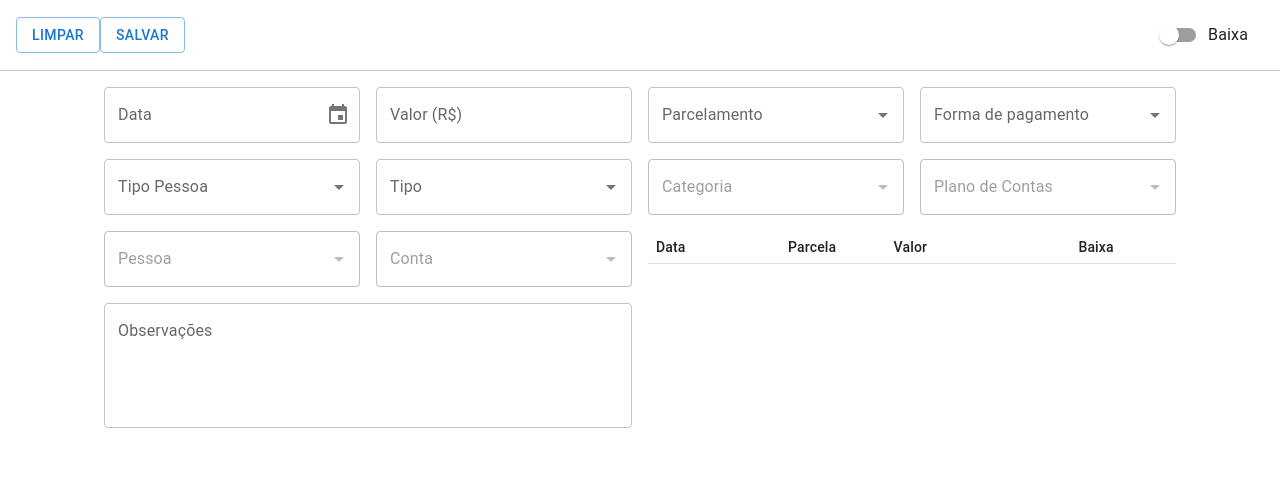
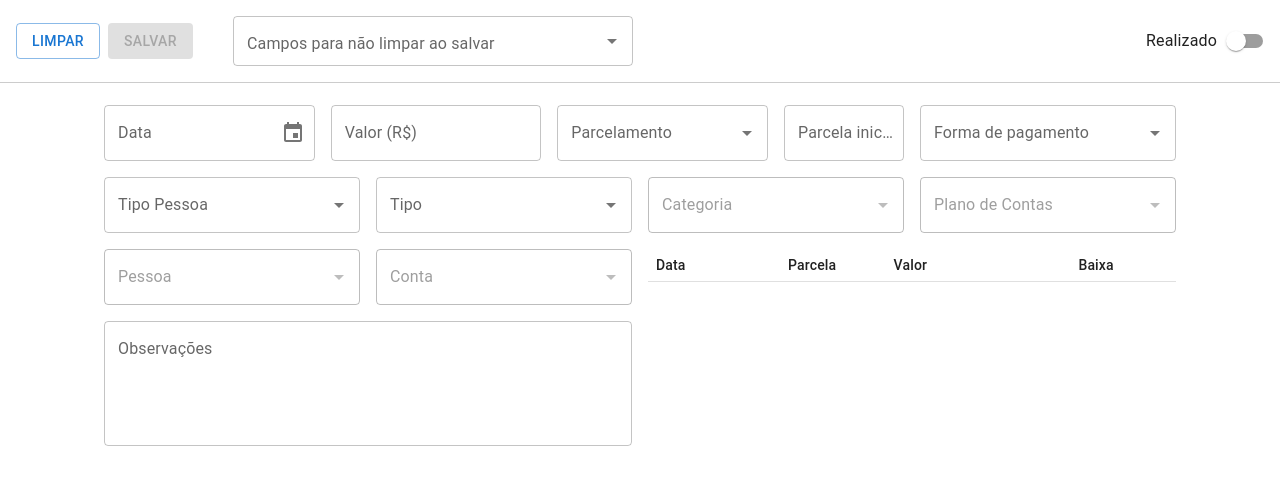
Before and after one commit to ramosplanilhas-ops/react-apps-script-modal, a React (Create React App) app in the folder frontend/: page / in a window 1280 px wide. Shown: the top 484 px of the page. Built offline with nearby package versions, Linux system fonts and the light colour scheme.

Commit message:
Primeria entrega de formulário

```diff
--- a/frontend/src/App.js
+++ b/frontend/src/App.js
@@ -1,17 +1,157 @@
-import React, { useState } from 'react';
+/* global google */
+import React, { useState, useEffect } from 'react';
 import './App.css';
 import Form from './components/Form';
 import Header from './components/Header';
 import { LocalizationProvider } from '@mui/x-date-pickers';
 import { AdapterDayjs } from '@mui/x-date-pickers/AdapterDayjs';
-import { Box, Typography, Container, CssBaseline, Button } from '@mui/material';
+import { Box, Typography, Container, CssBaseline, Button, Autocomplete, TextField } from '@mui/material';
+import dayjs from 'dayjs';
 
 function App() {
   const [baixa, setBaixa] = useState(false);
   const [isTableActive, setIsTableActive] = useState(false);
+  const [isFormValid, setIsFormValid] = useState(false);
+
+  // Estados do formulário movidos para App.js
+  const [dataLancamento, setDataLancamento] = useState(null);
+  const [tipoPessoa, setTipoPessoa] = useState(null);
+  const [tipoLancamento, setTipoLancamento] = useState(null);
+  const [categoria, setCategoria] = useState(null);
+  const [planoDeContas, setPlanoDeContas] = useState(null);
+  const [valor, setValor] = useState('');
+  const [formaPagamento, setFormaPagamento] = useState(null);
+  const [pessoa, setPessoa] = useState(null);
+  const [conta, setConta] = useState(null);
+  const [parcelamento, setParcelamento] = useState(null);
+  const [parcelaInicial, setParcelaInicial] = useState('');
+  const [observacoes, setObservacoes] = useState('');
+  const [parcelas, setParcelas] = useState([]);
+
+  // Novo estado para os campos que não serão limpos após o salvamento
+  const [camposFixos, setCamposFixos] = useState([]);
+
+  // Lista de campos para o Autocomplete, excluindo a tabela de parcelas
+  const camposFormulario = [
+    { label: 'Data', value: 'dataLancamento' },
+    { label: 'Valor', value: 'valor' },
+    { label: 'Parcelamento', value: 'parcelamento' },
+    { label: 'Parcela incial', value: 'pacelaInicial' },
+    { label: 'Forma de pagamento', value: 'formaPagamento' },
+    { label: 'Tipo Pessoa', value: 'tipoPessoa' },
+    { label: 'Tipo', value: 'tipoLancamento' },
+    { label: 'Categoria', value: 'categoria' },
+    { label: 'Plano de Contas', value: 'planoDeContas' },
+    { label: 'Pessoa', value: 'pessoa' },
+    { label: 'Conta', value: 'conta' },
+    { label: 'Observações', value: 'observacoes' },
+    { label: 'Baixa', value: 'baixa' },
+  ];
+
+  // Mapeamento dos campos para as funções de limpeza
+  const resetters = {
+    dataLancamento: () => setDataLancamento(null),
+    valor: () => setValor(''),
+    parcelamento: () => setParcelamento(null),
+    parcelaInicial: () => setParcelaInicial(''),
+    formaPagamento: () => setFormaPagamento(null),
+    tipoPessoa: () => setTipoPessoa(null),
+    tipoLancamento: () => setTipoLancamento(null),
+    categoria: () => setCategoria(null),
+    planoDeContas: () => setPlanoDeContas(null),
+    pessoa: () => setPessoa(null),
+    conta: () => setConta(null),
+    observacoes: () => setObservacoes(''),
+    baixa: () => setBaixa(false)
+  };
+
+  // useEffect para validar o formulário
+  useEffect(() => {
+    const validateForm = () => {
+      // ✅ PONTO 1: Adicionando pessoa e conta na validação
+      const requiredFieldsFilled =
+        dataLancamento &&
+        valor &&
+        parcelamento &&
+        formaPagamento &&
+        tipoPessoa &&
+        tipoLancamento &&
+        categoria &&
+        planoDeContas &&
+        pessoa &&
+        conta;
+
+      if (!requiredFieldsFilled) {
+        setIsFormValid(false);
+        return;
+      }
+
+      if (parcelamento && parcelamento.value > 1) {
+        const allParcelasValid = parcelas.every(parcela => parcela.data && parcela.valor);
+        if (!allParcelasValid) {
+          setIsFormValid(false);
+          return;
+        }
+      }
+
+      setIsFormValid(true);
+    };
+
+    validateForm();
+  }, [dataLancamento, valor, parcelamento, formaPagamento, tipoPessoa, tipoLancamento, categoria, planoDeContas, pessoa, conta, parcelas]);
+
+  const handleClear = () => {
+    Object.values(resetters).forEach(reset => reset());
+    setParcelas([]);
+  };
+
+  const handleSubmit = (event) => {
+    event.preventDefault();
+    const objFormData = {
+      dataLancamento: dataLancamento ? dataLancamento.format('DD/MM/YYYY') : '',
+      valor: valor,
+      parcelamento: parcelamento,
+      parcelaInicial: parcelaInicial,
+      formaPagamento: formaPagamento,
+      tipoPessoa: tipoPessoa,
+      tipoLancamento: tipoLancamento,
+      categoria: categoria,
+      planoDeContas: planoDeContas,
+      pessoa: pessoa,
+      conta: conta,
+      observacoes: observacoes,
+      baixa: baixa,
+      parcelas: parcelas.map(p => ({
+        ...p,
+        data: p.data ? p.data.format('DD/MM/YYYY') : ''
+      })),
+    }
+
+    google.script.run
+        .withSuccessHandler(response => {
+          if (response.status === 'success') {
+            console.log('Lançamento cadastrado com sucesso');
+          } else {
+            console.error('Erro ao cadastrar o lançamento:', response.message);
+          }
+        })
+        .withFailureHandler(error => {
+          console.error('Falha na comunicação com o Apps Script:', error);
+        })
+        .submitForm(objFormData);
+
+    // Limpeza seletiva após o salvamento
+    const camposParaLimpar = camposFormulario.map(c => c.value).filter(c => !camposFixos.includes(c));
+    camposParaLimpar.forEach(campo => {
+      if (resetters[campo]) {
+        resetters[campo]();
+      }
+    });
+    setParcelas([]);
+  };
 
   return (
-    <form>
+    <form onSubmit={handleSubmit}>
       <Box sx={{ display: 'flex', flexDirection: 'column', height: '100vh' }}>
         <CssBaseline />
 
@@ -25,15 +165,57 @@ function App() {
             zIndex: 1100,
             p: 2,
             display: 'flex',
-            justifyContent: 'center',
+            justifyContent: 'space-between',
             alignItems: 'center',
             flexShrink: 0
           }}
         >
-          <Button variant="outlined">Limpar</Button>
-          <Button type='submit' variant="outlined">Salvar</Button>
-          <Typography variant="h4" component="h1" sx={{ flexGrow: 1, textAlign: 'center' }}>
-          </Typography>
+          <Box sx={{ display: 'flex', alignItems: 'center' }}>
+            <Button variant="outlined" sx={{ mr: 1 }} onClick={handleClear}>Limpar</Button>
+            <Button type='submit' variant="contained" disabled={!isFormValid}>Salvar</Button>
+            {/* ✅ PONTO 2: Estilizando o Autocomplete e ✅ PONTO 3: Filtrando as opções */}
+            <Autocomplete
+              multiple
+              id="campos-fixos-autocomplete"
+              options={camposFormulario.filter(campo => !camposFixos.includes(campo.value))}
+              getOptionLabel={(option) => option.label || ""}
+              value={camposFormulario.filter(campo => camposFixos.includes(campo.value))}
+              onChange={(event, newValue) => {
+                const newValues = newValue.map(option => option.value);
+                setCamposFixos(newValues);
+              }}
+              sx={{
+                minWidth: 400,
+                maxWidth: 'auto',
+                ml: 5,
+                mr: 5
+              }}
+              renderInput={(params) => (
+                <TextField
+                  {...params}
+                  label="Campos para não limpar ao salvar"
+                  multiline
+                  minRows={1}
+                  maxRows={2}
+                  sx={{
+                    '.MuiInputBase-root': {
+                      fontSize: '1rem', // Fonte menor
+                      lineHeight: '1', // Espaçamento menor
+                      //paddingTop: '0.5rem !important',
+                      //paddingBottom: '0.2rem !important',
+                    },
+                    '.MuiChip-root': {
+                      height: '1.2rem', // Altura do chip
+                      fontSize: '0.7rem',
+                    },
+                    '.MuiAutocomplete-inputRoot': {
+                      minHeight: 'auto',
+                    },
+                  }}
+                />
+              )}
+            />
+          </Box>
           <Box sx={{ flexShrink: 0, marginLeft: 'auto' }}>
             {!isTableActive && (
               <Header
@@ -47,6 +229,34 @@ function App() {
         <Container component="main" sx={{ flexGrow: 1, overflowY: 'auto', mt: 2, mb: 4 }}>
           <LocalizationProvider dateAdapter={AdapterDayjs}>
             <Form
+              // Passando os estados e setters como props
+              dataLancamento={dataLancamento}
+              setDataLancamento={setDataLancamento}
+              tipoPessoa={tipoPessoa}
+              setTipoPessoa={setTipoPessoa}
+              tipoLancamento={tipoLancamento}
+              setTipoLancamento={setTipoLancamento}
+              categoria={categoria}
+              setCategoria={setCategoria}
+              planoDeContas={planoDeContas}
+              setPlanoDeContas={setPlanoDeContas}
+              valor={valor}
+              setValor={setValor}
+              formaPagamento={formaPagamento}
+              setFormaPagamento={setFormaPagamento}
+              pessoa={pessoa}
+              setPessoa={setPessoa}
+              conta={conta}
+              setConta={setConta}
+              parcelamento={parcelamento}
+              setParcelamento={setParcelamento}
+              parcelaInicial={parcelaInicial}
+              setParcelaInicial={setParcelaInicial}
+              observacoes={observacoes}
+              setObservacoes={setObservacoes}
+              parcelas={parcelas}
+              setParcelas={setParcelas}
+              // Demais props
               baixa={baixa}
               onBaixaChange={setBaixa}
               onTableActiveChange={setIsTableActive}
@@ -55,7 +265,6 @@ function App() {
         </Container>
       </Box>
     </form>
-
   );
 }
 
--- a/frontend/src/components/Form.js
+++ b/frontend/src/components/Form.js
@@ -2,33 +2,40 @@
 import React, { useState, useEffect } from 'react';
 import { DatePicker } from '@mui/x-date-pickers/DatePicker';
 import {Grid, Table, TableBody, TableCell, TableContainer, TableHead, TableRow,
-  Autocomplete, TextField, Switch, FormControlLabel} from '@mui/material';
+  Autocomplete, TextField, Switch, FormControlLabel,
+  responsiveFontSizes} from '@mui/material';
 import { DateField } from '@mui/x-date-pickers/DateField';
 import dayjs from 'dayjs';
 import 'dayjs/locale/pt-br';
 
 dayjs.locale('pt-br');
 
-function Form({ baixa, onBaixaChange, onTableActiveChange }) {
-  const [dataLancamento, setDataLancamento] = useState(null);
-  const [tipoPessoa, setTipoPessoa] = useState(null);
-  const [tipoLancamento, setTipoLancamento] = useState(null);
-  const [categoria, setCategoria] = useState(null);
-  const [planoDeContas, setPlanoDeContas] = useState(null);
-  const [valor, setValor] = useState('');
-  const [formaPagamento, setFormaPagamento] = useState(null);
-  const [pessoa, setPessoa] = useState(null);
-  const [conta, setConta] = useState(null);
-  const [parcelamento, setParcelamento] = useState(null);
-  const [observacoes, setObservacoes] = useState('');
+function Form({
+  baixa, onBaixaChange, onTableActiveChange,
+  dataLancamento, setDataLancamento,
+  tipoPessoa, setTipoPessoa,
+  tipoLancamento, setTipoLancamento,
+  categoria, setCategoria,
+  planoDeContas, setPlanoDeContas,
+  valor, setValor,
+  formaPagamento, setFormaPagamento,
+  pessoa, setPessoa,
+  conta, setConta,
+  parcelamento, setParcelamento,
+  parcelaInicial, setParcelaInicial,
+  observacoes, setObservacoes,
+  parcelas, setParcelas
+}) {
+
+  // Estados locais para as opções de Autocomplete, que são carregadas do Apps Script
   const [tiposParcelamento, setTiposParcelamento] = useState([]);
   const [formasPagamento, setFormasPagamento] = useState([]);
   const [categorias, setCategorias] = useState([]);
   const [planosDeContas, setPlanosDeContas] = useState([]);
   const [pessoas, setPessoas] = useState([]);
   const [contas, setContas] = useState([]);
-  const [parcelas, setParcelas] = useState([]);
 
+  // Estados para desabilitar campos
   const [isCategoriaDisabled, setIsCategoriaDisabled] = useState(true);
   const [isPlanoDeContasDisabled, setIsPlanoDeContasDisabled] = useState(true);
   const [isPessoaDisabled, setIsPessoaDisabled] = useState(true);
@@ -84,7 +91,7 @@ function Form({ baixa, onBaixaChange, onTableActiveChange }) {
       setCategoria(null);
       setIsCategoriaDisabled(true);
     }
-  }, [tipoPessoa, tipoLancamento]);
+  }, [tipoPessoa, tipoLancamento, setCategoria]);
 
   useEffect(() => {
     if (tipoPessoa && tipoLancamento && categoria) {
@@ -106,7 +113,7 @@ function Form({ baixa, onBaixaChange, onTableActiveChange }) {
       setPlanoDeContas(null);
       setIsPlanoDeContasDisabled(true);
     }
-  }, [tipoPessoa, tipoLancamento, categoria]);
+  }, [tipoPessoa, tipoLancamento, categoria, setPlanoDeContas]);
 
   useEffect(() => {
     if (tipoPessoa) {
@@ -128,7 +135,7 @@ function Form({ baixa, onBaixaChange, onTableActiveChange }) {
       setPessoa(null);
       setIsPessoaDisabled(true);
     }
-  }, [tipoPessoa]);
+  }, [tipoPessoa, setPessoa]);
 
   useEffect(() => {
     if (tipoPessoa && pessoa) {
@@ -150,20 +157,22 @@ function Form({ baixa, onBaixaChange, onTableActiveChange }) {
       setConta(null);
       setIsContaDisabled(true);
     }
-  }, [tipoPessoa, pessoa]);
+  }, [tipoPessoa, pessoa, setConta]);
 
   useEffect(() => {
     if (dataLancamento && valor && parcelamento && parcelamento.value > 1) {
+      const vlInicial = parcelaInicial ? parcelaInicial : 1;
+      const inicio = parseInt(vlInicial);
       const parsedValor = parseFloat(valor.replace(',', '.')) || 0;
       const numParcelas = parcelamento.value;
 
-      const novasParcelas = Array.from({ length: numParcelas }, (_, i) => {
+      const novasParcelas = Array.from({ length: numParcelas  - inicio + 1}, (_, i) => {
         const dataParcela = dayjs(dataLancamento).add(i, 'month');
         const valorParcela = (parsedValor / numParcelas).toLocaleString('pt-BR', { minimumFractionDigits: 2, maximumFractionDigits: 2 });
         return {
           id: i,
           data: dataParcela,
-          parcelaTexto: `${i + 1} de ${numParcelas}`,
+          parcelaTexto: `${i + inicio} de ${numParcelas}`,
           valor: valorParcela,
           baixa: baixa,
         };
@@ -174,7 +183,21 @@ function Form({ baixa, onBaixaChange, onTableActiveChange }) {
       setParcelas([]);
       onTableActiveChange(false);
     }
-  }, [dataLancamento, valor, parcelamento, baixa]);
+  }, [dataLancamento, valor, parcelamento, baixa, setParcelas, onTableActiveChange, parcelaInicial]);
+
+  //TESTE DE PARCELAMENTOS
+  /*const tiposParcelamento = [
+    { label: '1 parcela', value: 1 },
+    { label: '2 parcelas', value: 2 },
+    { label: '3 parcelas', value: 3 },
+    { label: '4 parcelas', value: 4 },
+    { label: '5 parcelas', value: 5 },
+    { label: '6 parcelas', value: 6 },
+    { label: '7 parcelas', value: 7 },
+    { label: '8 parcelas', value: 8 },
+    { label: '9 parcelas', value: 9 },
+    { label: '10 parcelas', value: 10 },
+  ];*/
 
   const tiposPessoa = [
     { label: 'Pessoa física', value: 'fisica' },
@@ -191,6 +214,13 @@ function Form({ baixa, onBaixaChange, onTableActiveChange }) {
     const regex = /^\d*[,]?\d{0,2}$/;
     if (regex.test(inputValue) || inputValue === '') {
       setValor(inputValue);
+    }
+  };
+
+  const handleParcelaInicialChange = (event) => {
+    const inputValue = event.target.value;
+    if (!isNaN(inputValue)) {
+      setParcelaInicial(inputValue);
     }
   };
 
@@ -226,8 +256,8 @@ function Form({ baixa, onBaixaChange, onTableActiveChange }) {
   };
 
   return (
-    <Grid container spacing={2} marginLeft={5} marginRight={5}>
-      <Grid item size={{ xs:12, md:3}}>
+    <Grid container spacing={2} marginLeft={5} marginRight={5} marginTop={0.7}>
+      <Grid item size={{ xs:12, md:2.5}}>
         <DatePicker
           label="Data"
           value={dataLancamento}
@@ -236,8 +266,8 @@ function Form({ baixa, onBaixaChange, onTableActiveChange }) {
           renderInput={(params) => <TextField {...params} fullWidth/>}
         />
       </Grid>
-      <Grid item size={{ xs:12, md:3}}>
-        <TextField
+      <Grid item size={{ xs:12, md:2.5}}>
+        <TextField /*sx={{direction: 'rtl'}}*/
           fullWidth
           label="Valor (R$)"
           name="valor"
@@ -245,16 +275,26 @@ function Form({ baixa, onBaixaChange, onTableActiveChange }) {
           onChange={handleValorChange}
         />
       </Grid>
-      <Grid item size={{ xs:12, md:3}}>
+      <Grid item size={{ xs:12, md:2.5}}>
         <Autocomplete
           disablePortal
           id="parcelamento-autocomplete"
           options={tiposParcelamento}
           getOptionLabel={(option) => option.label || ""}
+          value={parcelamento}
           onChange={(event, newValue) => {
             setParcelamento(newValue);
           }}
           renderInput={(params) => <TextField {...params} label="Parcelamento" fullWidth />}
+        />
+      </Grid>
+      <Grid item size={{ xs:12, md:1.5}}>
+        <TextField
+          fullWidth
+          label="Parcela inicial"
+          name="parcelaInicial"
+          value={parcelaInicial}
+          onChange={handleParcelaInicialChange}
         />
       </Grid>
       <Grid item size={{ xs:12, md:3}}>
@@ -263,6 +303,7 @@ function Form({ baixa, onBaixaChange, onTableActiveChange }) {
           id="forma-pagamento-autocomplete"
           options={formasPagamento}
           getOptionLabel={(option) => option.label || ""}
+          value={formaPagamento}
           onChange={(event, newValue) => {
             setFormaPagamento(newValue);
           }}
@@ -275,6 +316,7 @@ function Form({ baixa, onBaixaChange, onTableActiveChange }) {
           disablePortal
           id="tipo-pessoa-autocomplete"
           options={tiposPessoa}
+          value={tipoPessoa}
           onChange={(event, newValue) => {
             setTipoPessoa(newValue);
           }}
@@ -286,6 +328,7 @@ function Form({ baixa, onBaixaChange, onTableActiveChange }) {
           disablePortal
           id="tipo-autocomplete"
           options={tiposLancamento}
+          value={tipoLancamento}
           onChange={(event, newValue) => {
             setTipoLancamento(newValue);
           }}
--- a/frontend/src/components/Header.js
+++ b/frontend/src/components/Header.js
@@ -9,7 +9,8 @@ function Header({ baixa, onBaixaChange }) {
   return (
     <FormControlLabel
       control={<Switch checked={baixa} onChange={handleToggle} />}
-      label="Baixa"
+      label="Realizado"
+      labelPlacement="start"
     />
   );
 }
```
